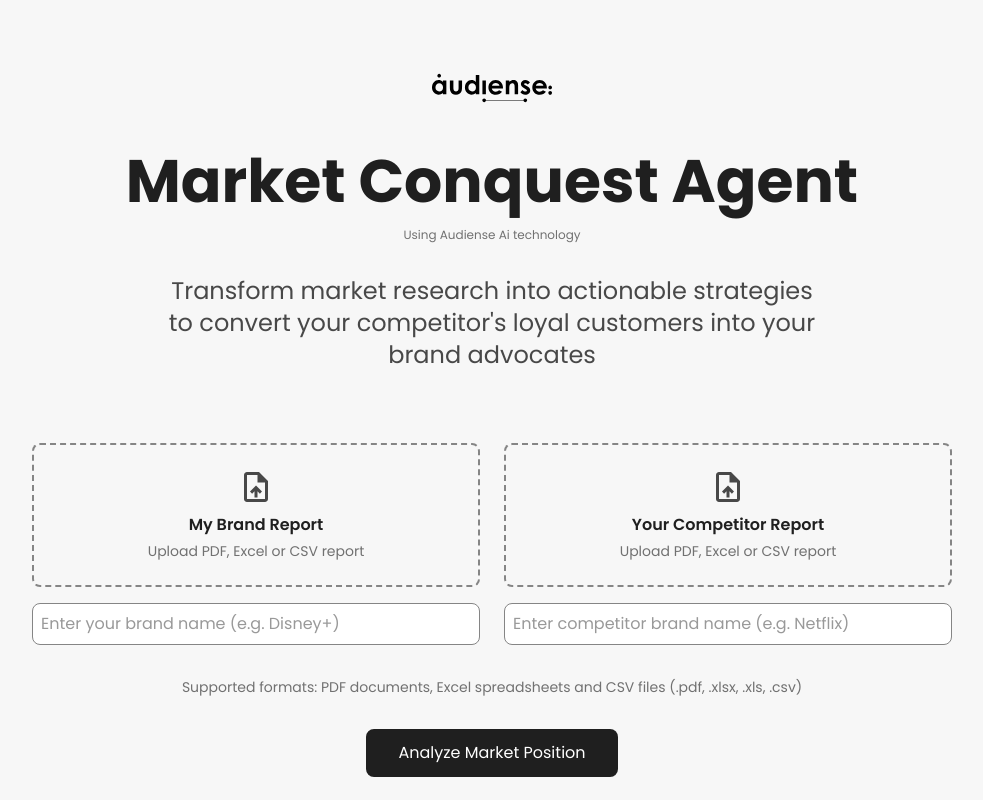
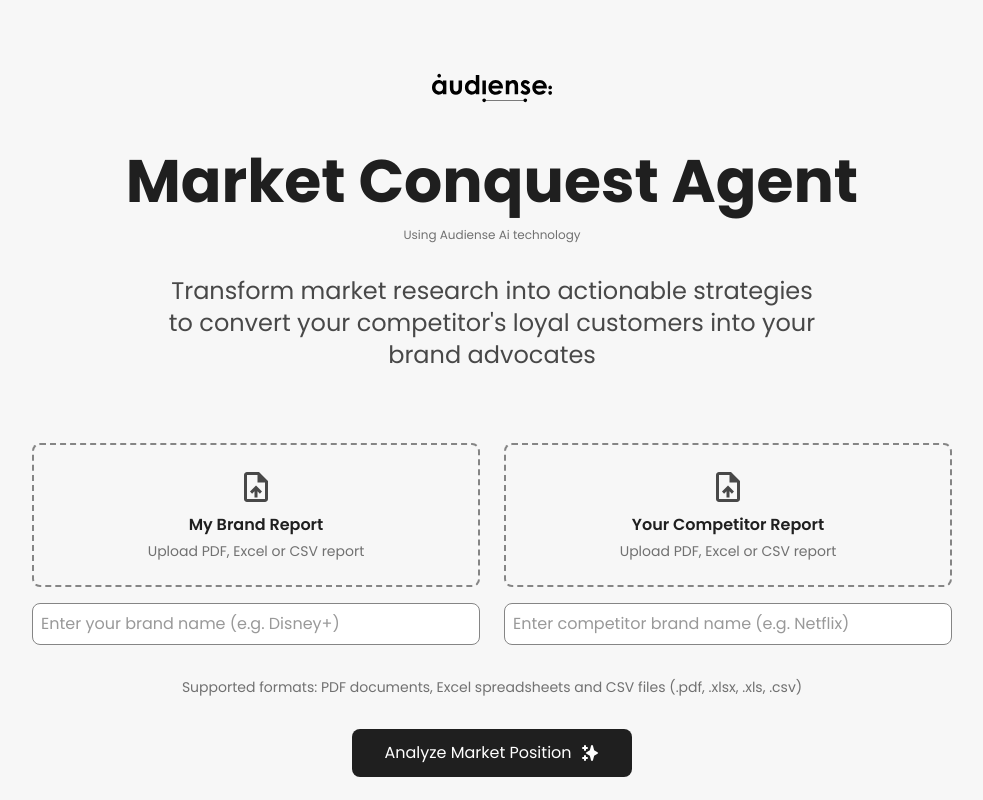
Before and after one commit to angelcreative/mka, a React (Vite) app: page / in a window 1280 px wide. Shown: the top 800 px of the page, without its empty margins (148-1131 px from the left). Built offline with nearby package versions, Linux system fonts and the light colour scheme.

Commit message:
Add: Sparkles icon to analyze button

```diff
--- a/src/components/PdfAnalyzer.jsx
+++ b/src/components/PdfAnalyzer.jsx
@@ -1,5 +1,6 @@
 import { useState } from 'react';
 import { MdUploadFile, MdChat } from 'react-icons/md';
+import { HiSparkles } from 'react-icons/hi';
 import { analyzePdfs, chatWithAI } from '@/services/openai';
 import ReactMarkdown from 'react-markdown';
 import { ButtonSpinner } from './Loaders';
@@ -128,7 +129,7 @@ function PdfAnalyzer() {
             onClick={analyzePdfsHandler}
             disabled={!files.pdf1 || !files.pdf2 || !brands.myBrand || !brands.competitor || loading}
             className="bg-primary hover:bg-primary-hover active:bg-primary-pressed active:scale-95
-                     transform transition-all duration-150 text-white px-8 py-3 rounded-lg cursor-pointer"
+                     transform transition-all duration-150 text-white px-8 py-3 rounded-lg cursor-pointer flex items-center gap-2"
           >
             {loading ? (
               <>
@@ -136,7 +137,10 @@ function PdfAnalyzer() {
                 <span>Analyzing Reports...</span>
               </>
             ) : (
-              <span>Analyze Market Position</span>
+              <>
+                <span>Analyze Market Position</span>
+                <HiSparkles className="w-5 h-5" />
+              </>
             )}
           </button>
         </div>
```
